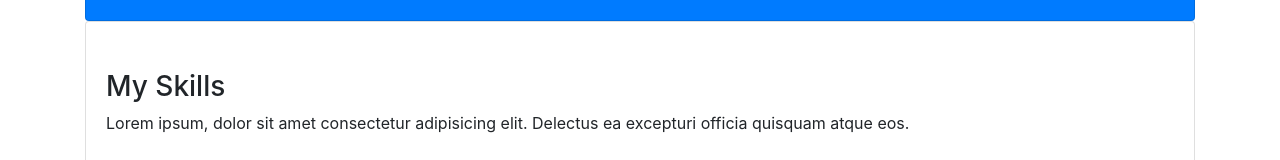
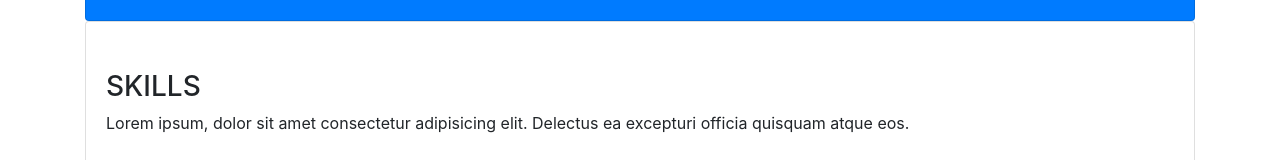
Before and after one commit to khach2010/background-generator, a plain HTML site: page index.html in a window 1280 px wide. Shown: the part 565-725 px from the top of the page. Drawn offline with nearby package versions, Linux system fonts and the light colour scheme; some packages are replaced by stand-ins of ours; files that its build step writes are made by us from their sources; a script that the page names is missing; files whose address does not match are found by name.

Commit message:
changing skills text

```diff
--- a/index.html
+++ b/index.html
@@ -86,7 +86,7 @@
       </div>
 
       <div class="card card-body py-5">
-        <h3>My Skills</h3>
+        <h3>SKILLS</h3>
         <p>Lorem ipsum, dolor sit amet consectetur adipisicing elit. Delectus ea excepturi officia quisquam atque eos.</p>
         <hr>
         <h4>HTML 5</h4>
```
